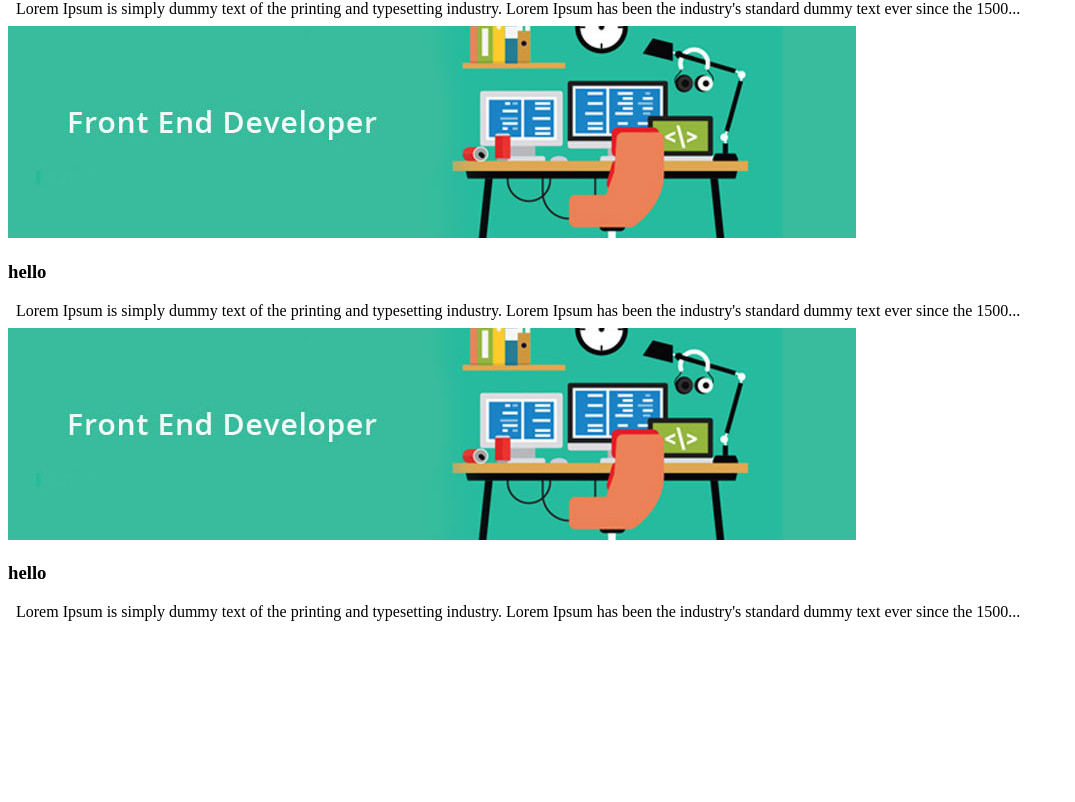
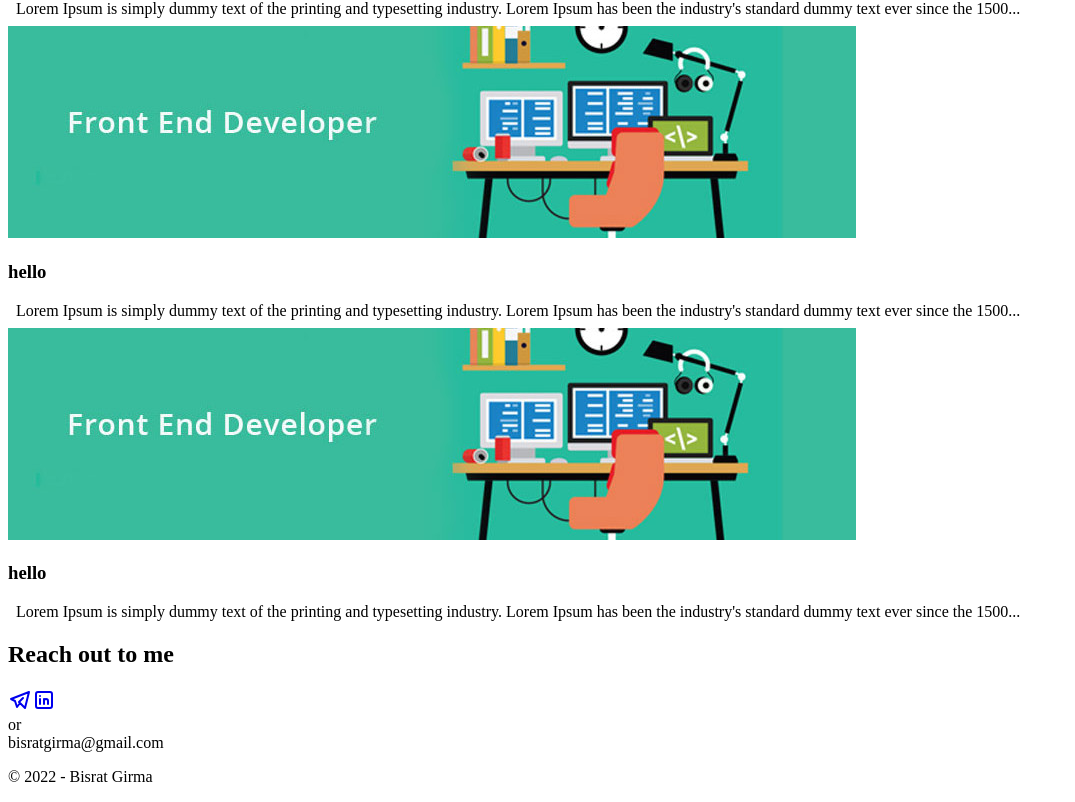
Before and after one commit to BisratGirma/portfolio-next, a Next.js app: page / in a window 1280 px wide. Shown: the part 1603-2405 px from the top of the page, without its empty margins (0-1075 px from the left). Before the commit the page ends 2232 px from the top, so only its background shows below. Built offline with nearby package versions, Linux system fonts and the light colour scheme.

Commit message:
Skeleton ✔

```diff
--- /dev/null
+++ b/components/Contact.tsx
@@ -0,0 +1,36 @@
+import React from "react";
+import icons, {
+  IconBrandLinkedin,
+  IconBrandTelegram,
+} from "@tabler/icons";
+
+interface Props {
+  links: Array<{
+    link: string;
+    icon: string;
+  }>;
+}
+
+const Contact = ({ links }: Props) => {
+  return (
+    <div className="flex flex-col items-center">
+      <h2 className="text-8xl">Reach out to me</h2>
+      <div className="flex justify-around items-center py-20 gap-12">
+        <div className="flex ">
+          <a href="https://t.me/bisratgirma">
+            <IconBrandTelegram className="w-36 h-36" />
+          </a>
+          <a href="https://linkedin.com/in/bisrat-girma">
+            <IconBrandLinkedin className="w-36 h-36" />
+          </a>
+        </div>
+        <span className="text-2xl">or</span>
+        <div className="text-3xl">
+          bisratgirma@gmail.com
+        </div>
+      </div>
+    </div>
+  );
+};
+
+export default Contact;
--- /dev/null
+++ b/components/Footer.tsx
@@ -0,0 +1,11 @@
+import React from "react";
+
+const Footer = () => {
+  return (
+    <div className="w-full h-12 bg-gray-900 flex items-center justify-center">
+      <p className="text-white">{`© ${new Date().getFullYear()} - Bisrat Girma `}</p>
+    </div>
+  );
+};
+
+export default Footer;
--- a/components/Hero.tsx
+++ b/components/Hero.tsx
@@ -1,5 +1,3 @@
-import Image from "next/image";
-
 import React from "react";
 
 export const Hero = () => {
--- a/pages/index.tsx
+++ b/pages/index.tsx
@@ -4,11 +4,15 @@ import {
   IconBrandGithub as GitHub,
   IconBrandTwitter as Twitter,
   IconBrandLinkedin as LinkedIn,
+  IconBrandTelegram as Telegram,
+  IconBrandTelegram,
 } from "@tabler/icons";
 import { Hero } from "../components/Hero";
 import { AboutMe } from "../components/AboutMe";
 import Projects from "../components/Projects";
 import img from "../assets/banner.jpg";
+import Contact from "../components/Contact";
+import Footer from "../components/Footer";
 
 const navs = ["Home", "About", "Contact"];
 const links = [
@@ -24,7 +28,19 @@ const links = [
     link: "https://linkedin.com/in/bisrat-girma",
     element: <LinkedIn key={3} />,
   },
+  {
+    link: "https://t.me/bisratgirma",
+    element: <Telegram key={4} />,
+  },
 ];
+
+const linksTwo = [
+  {
+    link: "https://t.me/bisratgirma",
+    icon: "IconBrandTelegram",
+  },
+];
+console.log(linksTwo);
 
 const projectDesc =
   "Lorem Ipsum is simply dummy text of the printing and typesetting industry. Lorem Ipsum has been the industry's standard dummy text ever since the 1500s, when an unknown printer took a galley of type and scrambled it to make a type specimen book.";
@@ -55,6 +71,8 @@ export default function Home() {
         <Hero />
         <AboutMe />
         <Projects projects={projects} />
+        <Contact links={linksTwo} />
+        <Footer />
       </main>
     </>
   );
```
